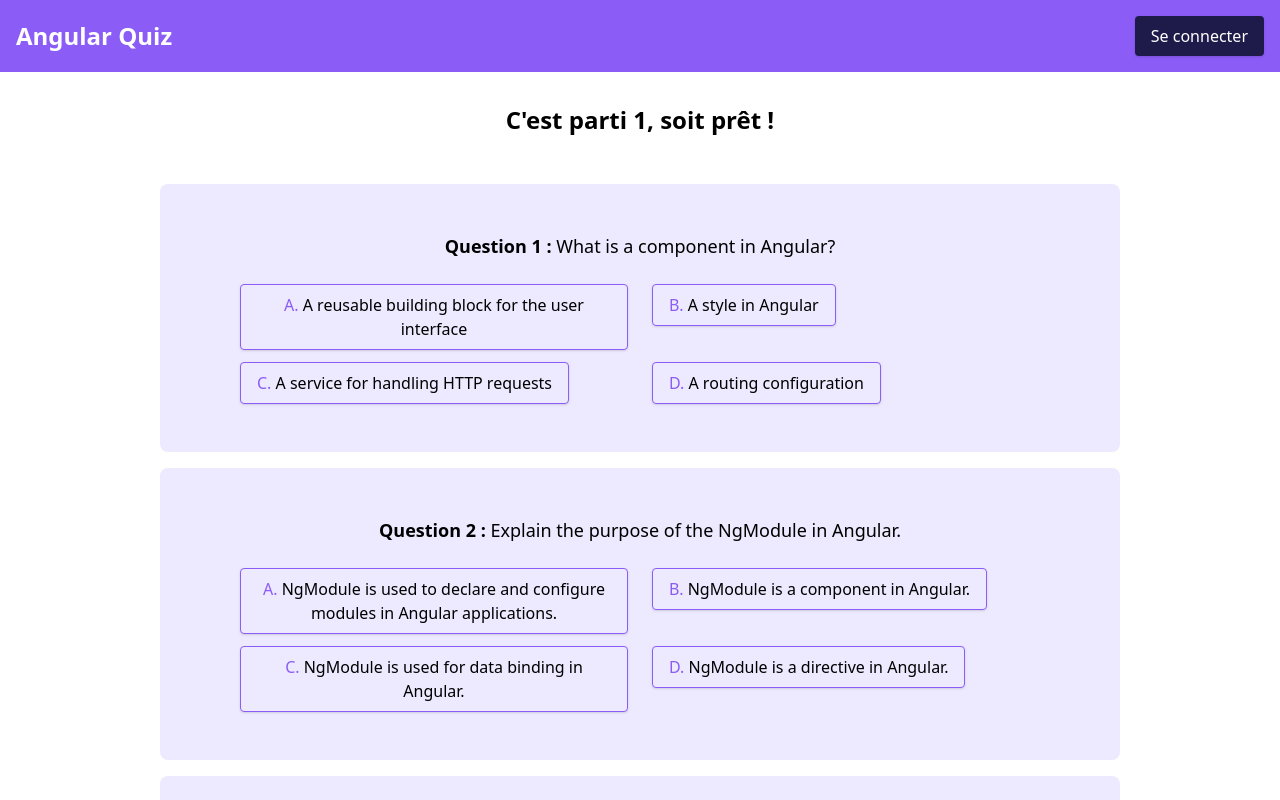
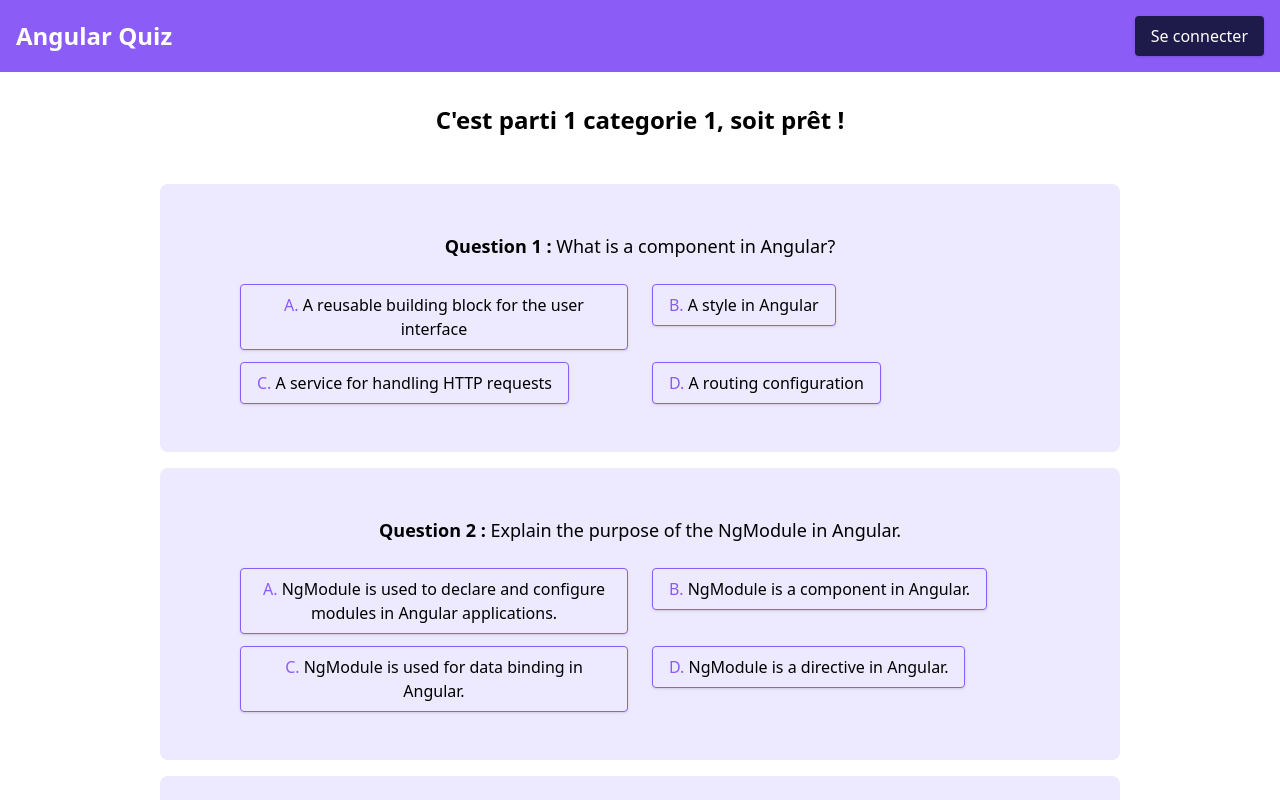
Before and after one commit to Davidc1409/angularProject1, an Angular app: page /quiz/1/1 in a window 1280 px wide. Shown: the top 800 px of the page. Built offline with nearby package versions, Linux system fonts and the light colour scheme; data requests are answered from the project's data file.

Commit message:
Added last

```diff
--- a/src/app/categories/categories.component.html
+++ b/src/app/categories/categories.component.html
@@ -17,7 +17,7 @@
       (click)="goToQuiz(category.id)"
     >
       <!-- <p>{{ category.categoryLabel }}</p> -->
-      <button type="button" [(ngModel)]="selectedCategoryId" value={{category.categoryId}} (click)="check($event)">{{category.categoryLabel}}</button>
+      <button type="button" value={{category.categoryId}} (click)="check($event)">{{category.categoryLabel}}</button>
     </div>
   </section>
 </section>
--- a/src/app/quiz/question/question.component.ts
+++ b/src/app/quiz/question/question.component.ts
@@ -17,6 +17,7 @@ export class QuestionComponent implements OnInit {
   ngOnInit(): void {
     this.quizService.categoryId = this.categoryId;
     this.quizService.getQuizContentByCategory(this.categoryId);
+    console.log(this.quizContent)
   }
 
   addAnswer(answer: string, questionId: number) {
--- a/src/app/quiz/quiz.component.html
+++ b/src/app/quiz/quiz.component.html
@@ -1,5 +1,5 @@
 <section>
-  <h2 class="quiz_title">C'est parti {{ playerName }}, soit prêt !</h2>
+  <h2 class="quiz_title">C'est parti {{ playerName }} categorie {{currentCategoryId}}, soit prêt !</h2>
   <section class="quiz_reset" *ngIf="isQuizFinished">
     <h3>You can see your answers</h3>
     <button class="btn--outline">Reset</button>
```
